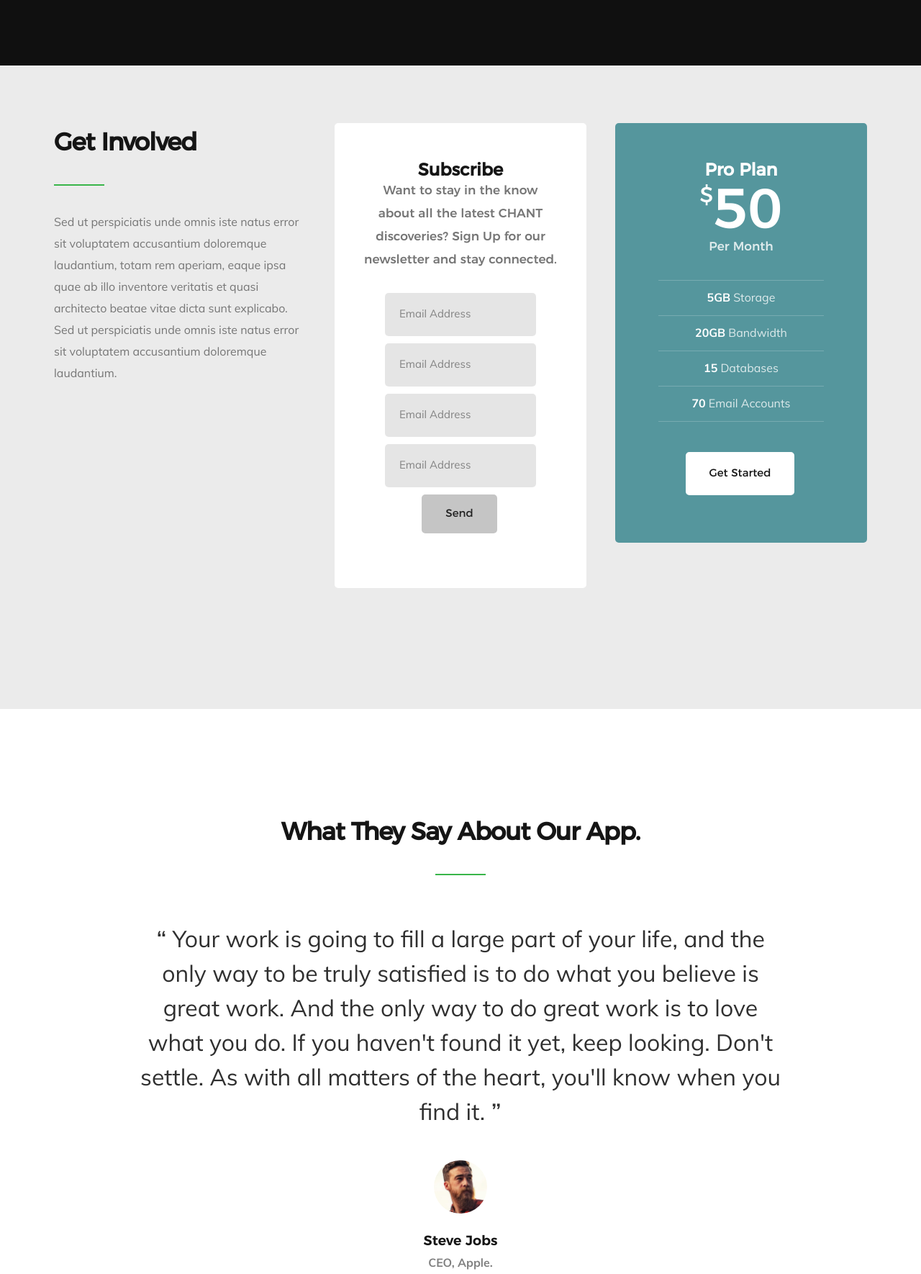
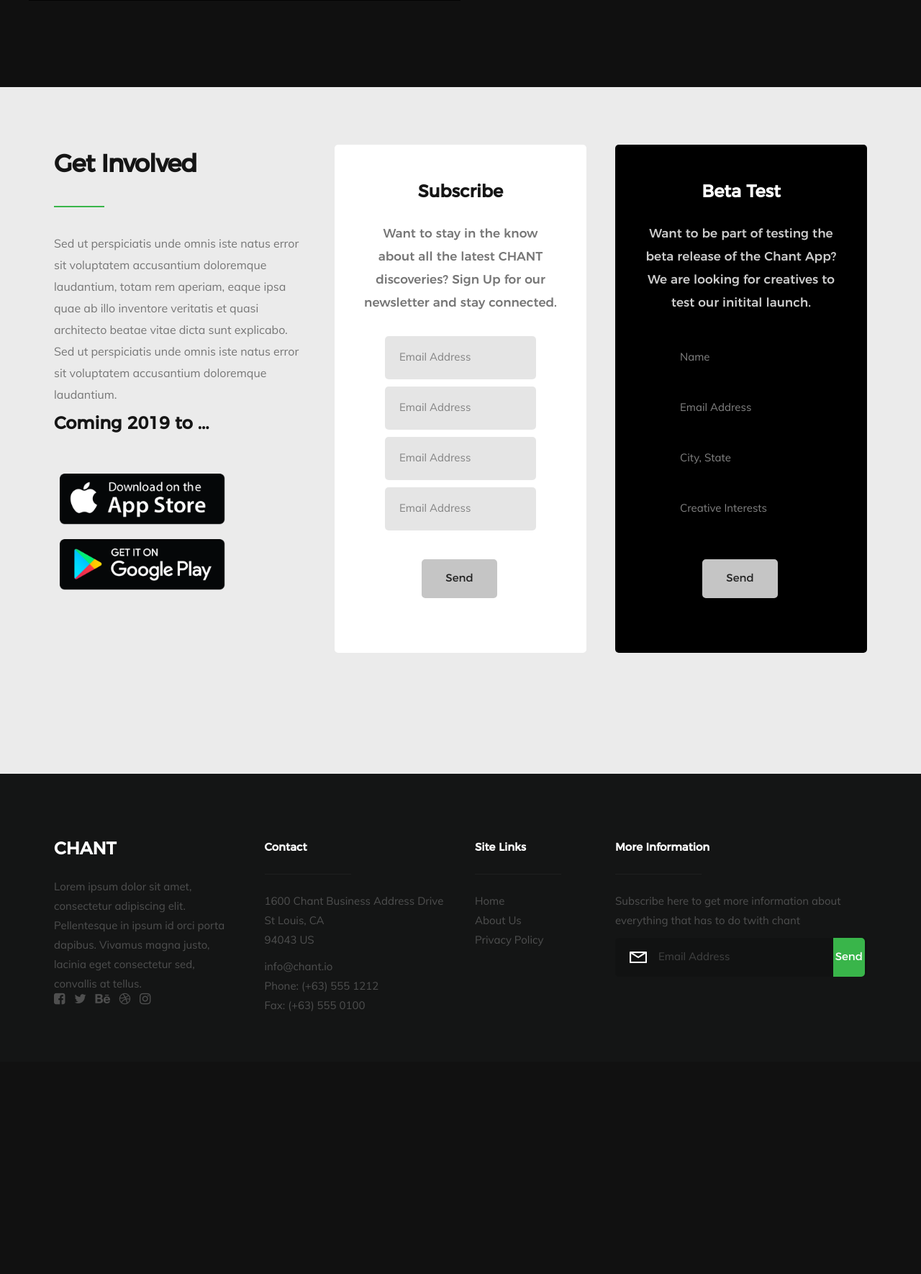
Before and after one commit to sflocascio/chantlanding, a Django app: page / in a window 1280 px wide. Shown: the part 2709-4479 px from the top of the page at 72% size. After the commit the page ends 4114 px from the top, so only its background shows below. Run offline with Django 3.2, Linux system fonts and the light colour scheme; some web fonts are replaced.

Commit message:
basic functionality / look complete

```diff
--- a/core/static/css/main.css
+++ b/core/static/css/main.css
@@ -46,6 +46,13 @@
   padding-bottom: 10px;
 }
 
+.spinput{
+  background-color: #E1E1E1;
+}
+.spwhite{
+  color: white;
+}
+
 .spcenter{
   text-align: center;
 }
@@ -2189,7 +2196,7 @@
 }
 
 .pricing-table .plan-block.primary {
-  background: #55969d;
+  background: #000000;
   color: rgba(255, 255, 255, 0.8);
 }
 
@@ -2512,11 +2519,11 @@
  * ------------------------------------------------------------------- */
 
 #download {
-  background: #39b54a;
-  color: #b2fabc;
-  padding-top: 12rem;
-  padding-bottom: 12rem;
-  text-align: center;
+  /* background: #39b54a;
+  color: #b2fabc; */
+  padding-top: 1rem;
+  padding-bottom: 1rem;
+  text-align: left;
 }
 
 #download h1 {
@@ -2543,7 +2550,7 @@
 #download .download-badges {
   list-style: none;
   margin: 0;
-  text-align: center;
+  text-align: left;
 }
 
 #download .download-badges li {
@@ -2560,7 +2567,7 @@
   text-shadow: none;
   color: transparent;
   background-repeat: no-repeat;
-  background-position: center;
+  background-position: left;
   background-size: 230px 71px;
 }
 
--- a/core/templates/index.html
+++ b/core/templates/index.html
@@ -90,9 +90,10 @@
                         Create {% endcomment %}
                     </h1>
                     <h3 data-aos="fade-up">Welcome to CHANT</h3>
-                    <p data-aos="fade-up">Chant is a social media platform that showcases creatives’ work, goals and interests.
+                    <p class="spwhite"data-aos="fade-up">Chant is a social media platform that showcases creatives’ work, goals and interests.
 A confluence of those already creating and those who wish to be. We gather artists locally and globally,
 expanding opportunities and inspiring collaboration. Click below to receive </p>
+            <br>
 
                     <div class="buttons" data-aos="fade-up">
                         <a href="#download" class="smoothscroll button stroke">
@@ -148,8 +149,11 @@
     <section id="about">
 
         <div class="row about-intro">
+        <br>
+
 
             <div class="col-four">
+
                 <h1 class="intro-header" data-aos="fade-up">A New Way To Network For ... </h1>
                 <h2 class="#" data-aos="fade-up">
                     Musicians // Bands // Designers // Producers Videographers // Photographers // Artists Recording Engingeers // Freelancers
@@ -409,6 +413,16 @@
 
                 <p data-aos="fade-up">Sed ut perspiciatis unde omnis iste natus error sit voluptatem accusantium doloremque laudantium, totam rem aperiam, eaque ipsa quae ab illo inventore veritatis et quasi architecto beatae vitae dicta sunt explicabo. Sed ut perspiciatis unde omnis iste natus error sit voluptatem accusantium doloremque laudantium.
                 </p>
+                <h2> Coming 2019 to ... </h2>
+
+                <section id="download">
+                <ul class="download-badges">
+                    <li><a href="#" title="" class="badge-appstore"  data-aos="fade-up">App Store</a></li>
+                    <li><a href="#" title="" class="badge-googleplay" data-aos="fade-up">Play Store</a></li>
+                </ul>
+            </section>
+
+
                 {% comment %} <h1 class="intro-header" data-aos="fade-up">Launching 2019 </h1> {% endcomment %}
             </div>
 
@@ -420,6 +434,7 @@
 
                             <div class="#">
                                 <h3 class="plan-block-title">Subscribe </h3>
+                                <br>
 
                                 <p class="plan-block-per">Want to stay in the know about all the latest CHANT discoveries? Sign Up for our newsletter and stay connected. </p>
                             <br>
@@ -433,12 +448,17 @@
                             <input type="email" value="" name="EMAIL" class="#" id="#" placeholder="Email Address" required="">
                             <input type="email" value="" name="EMAIL" class="#" id="#" placeholder="Email Address" required="">
                             <input type="email" value="" name="EMAIL" class="#" id="#" placeholder="Email Address" required="">
+                            <br>
                             <input type="submit" name="subscribe" value="Send">
                             </center>
 
                             <label for="mc-email" class="subscribe-message"></label>
 
                         </form>
+
+
+
+
 
                     </div>
 
@@ -452,23 +472,29 @@
                     </div> <!-- end plan-wrap -->
 
                     <div class="col-six plan-wrap">
-                        <div class="plan-block primary" data-aos="fade-up">
+                            <div class="plan-block primary" data-aos="fade-up">
 
-                            <div class="plan-top-part">
-                                <h3 class="plan-block-title">Pro Plan</h3>
-                                <p class="plan-block-price"><sup>$</sup>50</p>
-                                <p class="plan-block-per">Per Month</p>
-                            </div>
+                                <div class="plan-top-part">
+                                    <h3 class="plan-block-title">Beta Test </h3>
+                                    <br>
 
-                            <div class="plan-bottom-part">
-                                <ul class="plan-block-features">
-                                    <li><span>5GB</span> Storage</li>
-                                    <li><span>20GB</span> Bandwidth</li>
-                                    <li><span>15</span> Databases</li>
-                                    <li><span>70</span> Email Accounts</li>
-                                </ul>
+                                    <p class="plan-block-per">Want to be part of testing the beta release of the Chant App? We are looking for creatives to test our initital launch.</p>
+                                </div>
 
-                                <a class="button button-primary large" href="">Get Started</a>
+                                <div class="plan-bottom-part">
+                                    <form id="#" class="#" novalidate="true">
+                            <center>
+                            <input type="email" value="" name="EMAIL" class="spinput" id="#" placeholder="Name" required="">
+                            <input type="email" value="" name="EMAIL" class="#" id="#" placeholder="Email Address" required="">
+                            <input type="email" value="" name="EMAIL" class="#" id="#" placeholder="City, State" required="">
+                            <input type="email" value="" name="EMAIL" class="#" id="#" placeholder="Creative Interests" required="">
+                            <br>
+                            <input type="submit" name="subscribe" value="Send">
+                            </center>
+
+                            <label for="mc-email" class="subscribe-message"></label>
+
+                        </form>
                             </div>
 
                         </div>
@@ -481,7 +507,7 @@
     </section> <!-- end pricing -->
 
 
-    <!-- Testimonials Section
+    {% comment %} <!-- Testimonials Section
     ================================================== -->
     <section id="testimonials">
 
@@ -536,9 +562,9 @@
         </div> <!-- end flex-container -->
 
     </section> <!-- end testimonials -->
+     {% endcomment %}
 
-
-    <!-- download
+    {% comment %} <!-- download
     ================================================== -->
     <section id="download">
 
@@ -558,7 +584,7 @@
             </div>
         </div>
 
-    </section> <!-- end download -->
+    </section> <!-- end download -->     {% endcomment %}
 
 
     <!-- footer
@@ -569,8 +595,9 @@
             <div class="row">
 
                 <div class="col-three md-1-3 tab-full footer-info">
+                <h2 class="spwhite"> CHANT </h2>
 
-                    <div class="footer-logo"></div>
+                    {% comment %} <div class="footer-logo"></div> {% endcomment %}
 
                     <p>
                     Lorem ipsum dolor sit amet, consectetur adipiscing elit. Pellentesque in ipsum id orci porta dapibus. Vivamus magna justo, lacinia eget consectetur sed, convallis at tellus.
@@ -602,13 +629,13 @@
                     <h4>Contact</h4>
 
                     <p>
-                    1600 Amphitheatre Parkway<br>
-                    Mountain View, CA <br>
+                    1600 Chant Business Address Drive <br>
+                    St Louis, CA <br>
                     94043 US<br>
                     </p>
 
                     <p>
-                    someone@dazzlesite.com <br>
+                    info@chant.io <br>
                     Phone: (+63) 555 1212 <br>
                     Fax: (+63) 555 0100
                     </p>
@@ -622,9 +649,9 @@
                     <ul class="list-links">
                         <li><a href="#">Home</a></li>
                         <li><a href="#">About Us</a></li>
-                        <li><a href="#">Blog</a></li>
-                        <li><a href="#">FAQ</a></li>
-                        <li><a href="#">Terms</a></li>
+                        {% comment %} <li><a href="#">Blog</a></li> {% endcomment %}
+                        {% comment %} <li><a href="#">FAQ</a></li>
+                        <li><a href="#">Terms</a></li> {% endcomment %}
                         <li><a href="#">Privacy Policy</a></li>
                     </ul>
 
@@ -632,9 +659,9 @@
 
                 <div class="col-four md-1-2 tab-full footer-subscribe">
 
-                    <h4>Our Newsletter</h4>
+                    <h4>More Information</h4>
 
-                    <p>Lorem ipsum dolor sit amet, consectetur adipisicing elit, sed do eiusmod tempor incididunt ut labore et dolore magna aliqua.</p>
+                    <p>Subscribe here to get more information about everything that has to do twith chant </p>
 
                     <div class="subscribe-form">
 
@@ -656,7 +683,7 @@
         </div> <!-- end footer-main -->
 
 
-      <div class="footer-bottom">
+      {% comment %} <div class="footer-bottom">
 
       	<div class="row">
 
@@ -671,7 +698,7 @@
 		         </div>
 	      	</div>
 
-      	</div> <!-- end footer-bottom -->
+      	</div> <!-- end footer-bottom -->     	 {% endcomment %}
 
       </div>
 
```
